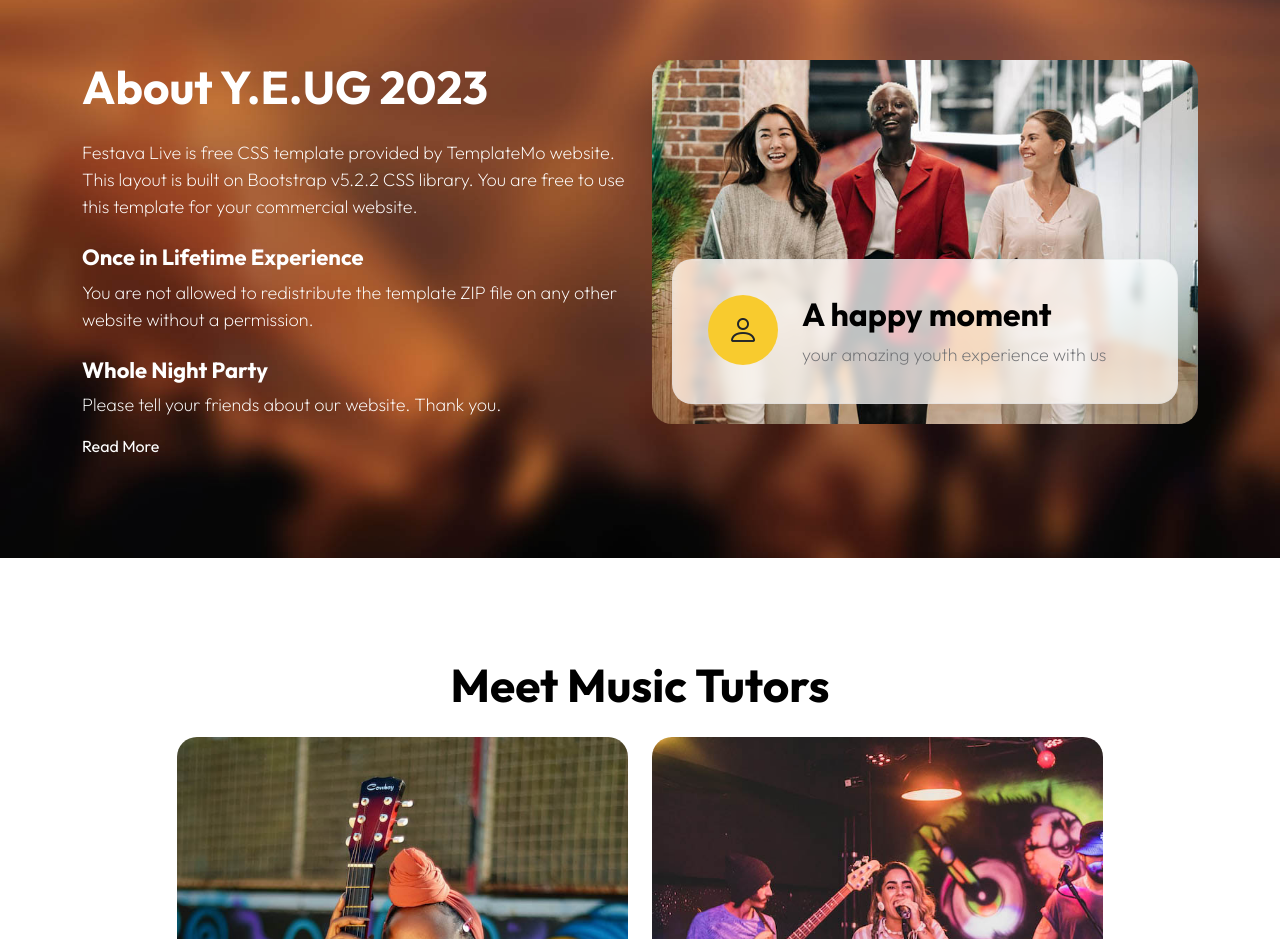
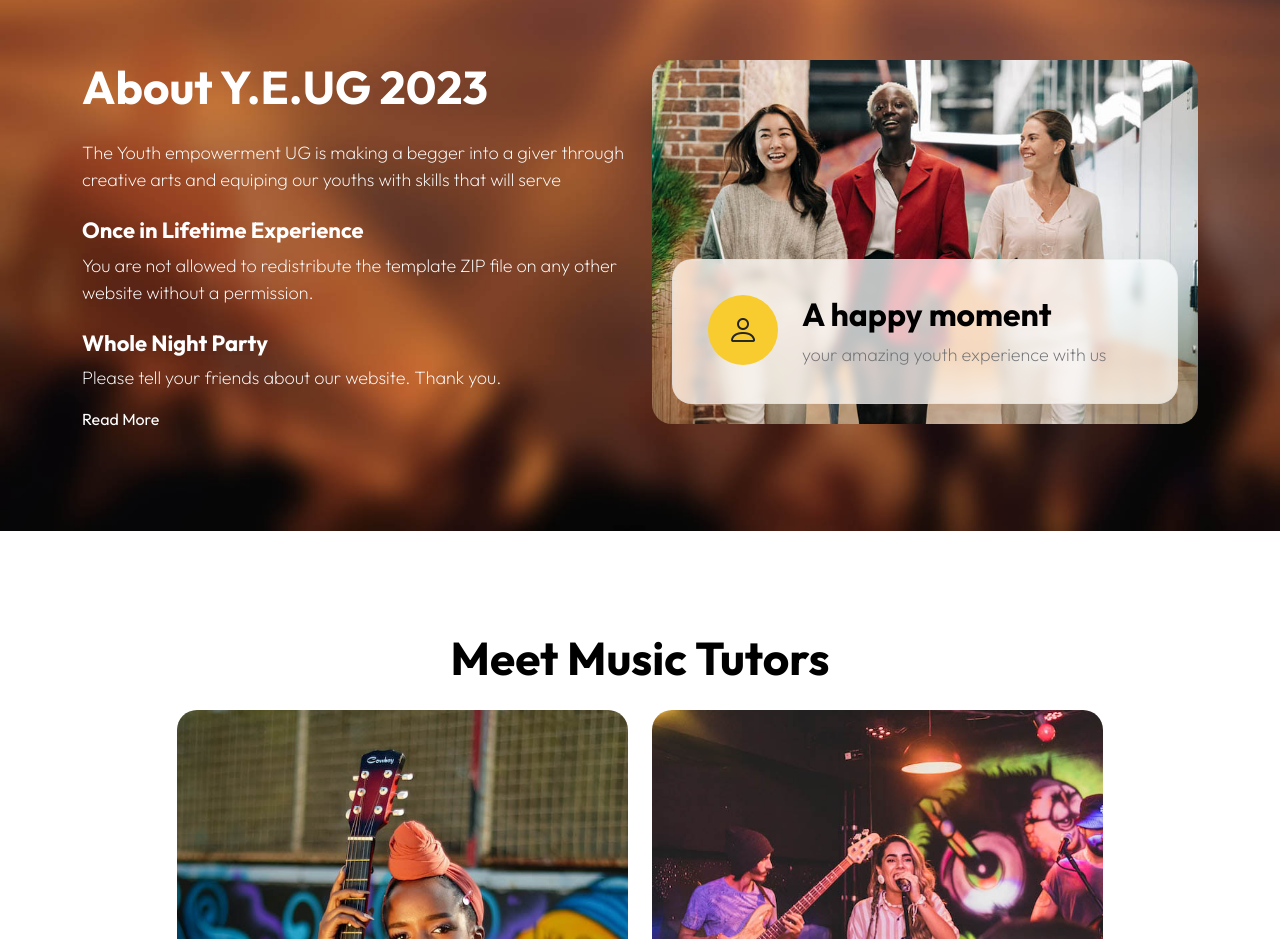
Before and after one commit to joshuamuwanguzi/Y.E.UG, a plain HTML site: page index.html in a window 1280 px wide. Shown: the part 840-1779 px from the top of the page. Drawn offline with Linux system fonts and the light colour scheme.

Commit message:
Update index.html

```diff
--- a/index.html
+++ b/index.html
@@ -157,9 +157,7 @@ https://templatemo.com/tm-583-festava-live
                         <div class="services-info">
                             <h2 class="text-white mb-4">About Y.E.UG 2023</h2>
 
-                            <p class="text-white">Festava Live is free CSS template provided by TemplateMo website. This
-                                layout is built on Bootstrap v5.2.2 CSS library. You are free to use this template for
-                                your commercial website.</p>
+                            <p class="text-white">The Youth empowerment UG is making a begger into a giver through creative arts and equiping our youths with skills that will serve</p>
 
                             <h6 class="text-white mt-4">Once in Lifetime Experience</h6>
 
```
